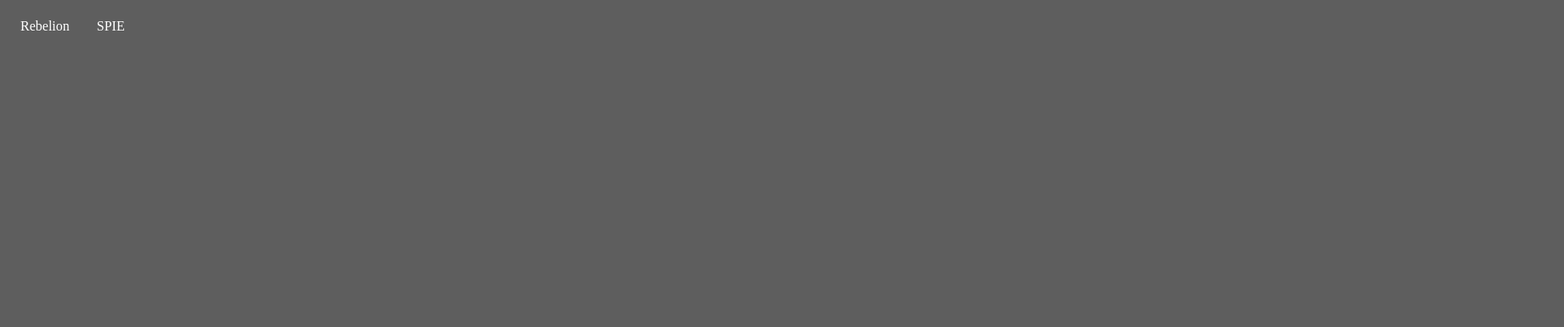
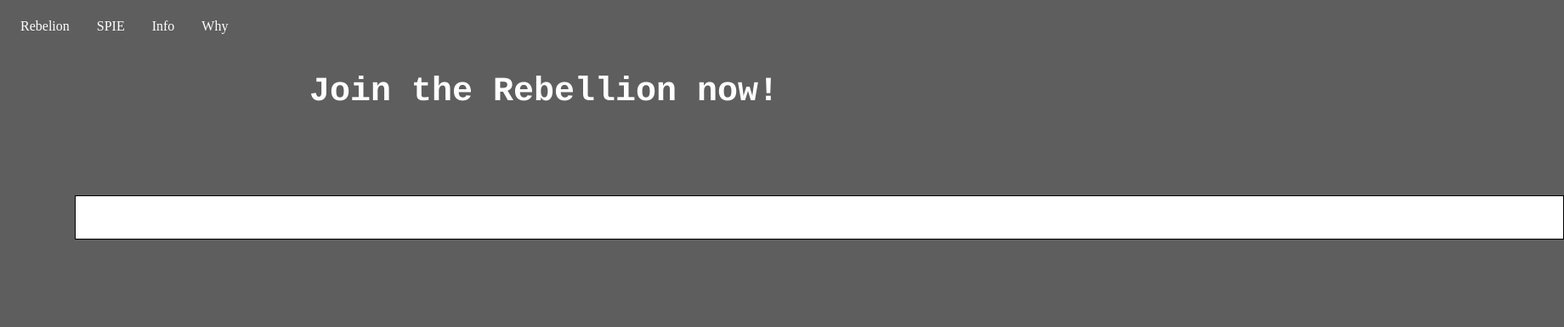
Before and after one commit to marianoMA/project4, a plain HTML site: page index.html in a window 1280 px wide. Shown: the whole page at 85% size, 1840 px wide, since content can reach past the window. Drawn offline with Linux system fonts and the light colour scheme.

Commit message:
Update index.html

```diff
--- a/index.html
+++ b/index.html
@@ -5,4 +5,9 @@
 <ul>
   <li><a href="index.html">Rebelion</a></li>
   <li><a href="spie.html">SPIE</a></li>
+  <li><a href="backgroundinfo.html">Info</a></li>
+  <li><a href="reasonwhy.html"> Why</a></li>
   </ul>
+
+  <h1 style ="text-align: center;"><font face="Courier" color="white"> Join the Rebellion now! <font face="verdana" color="white"></h1>
+  <div style="float:center;">
```
